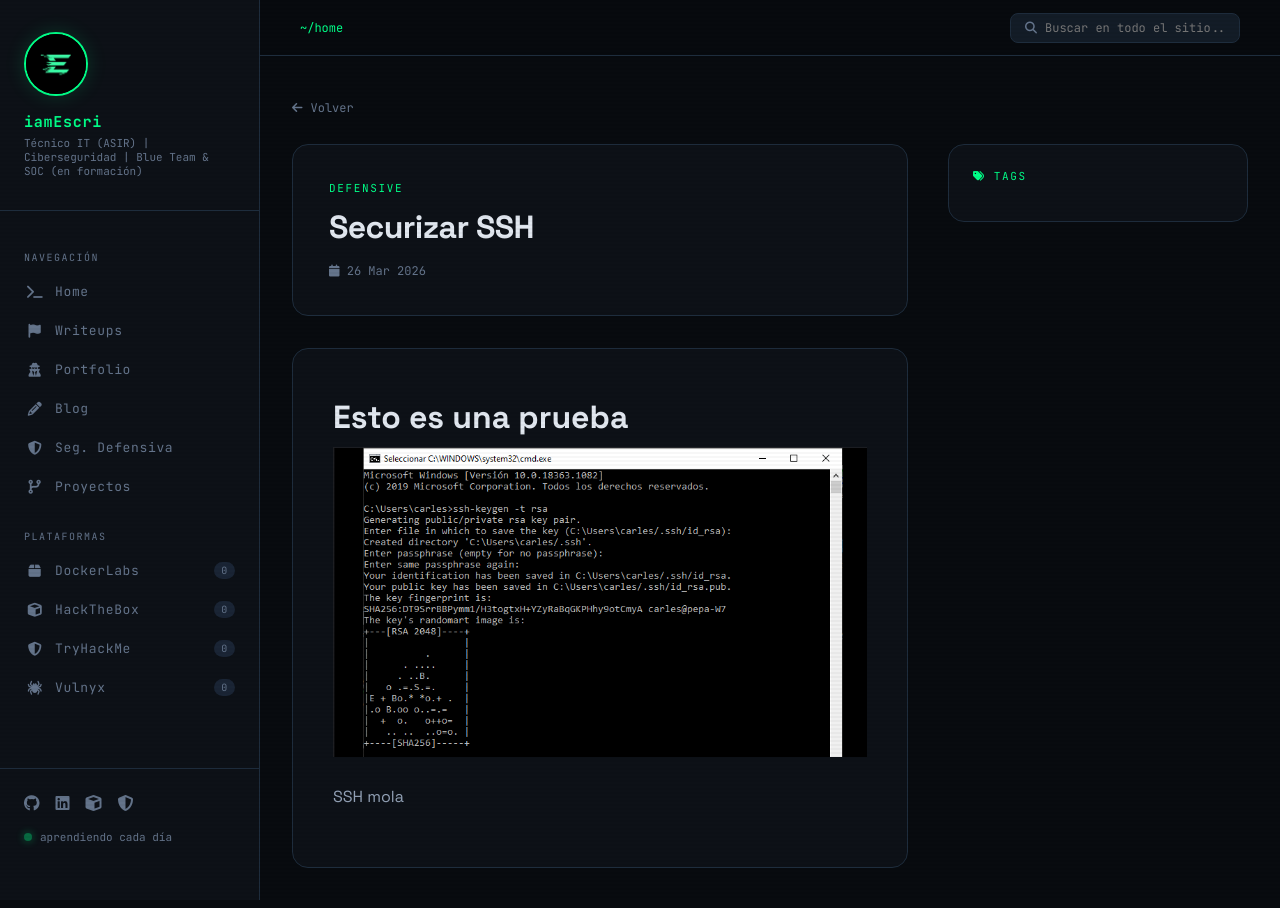
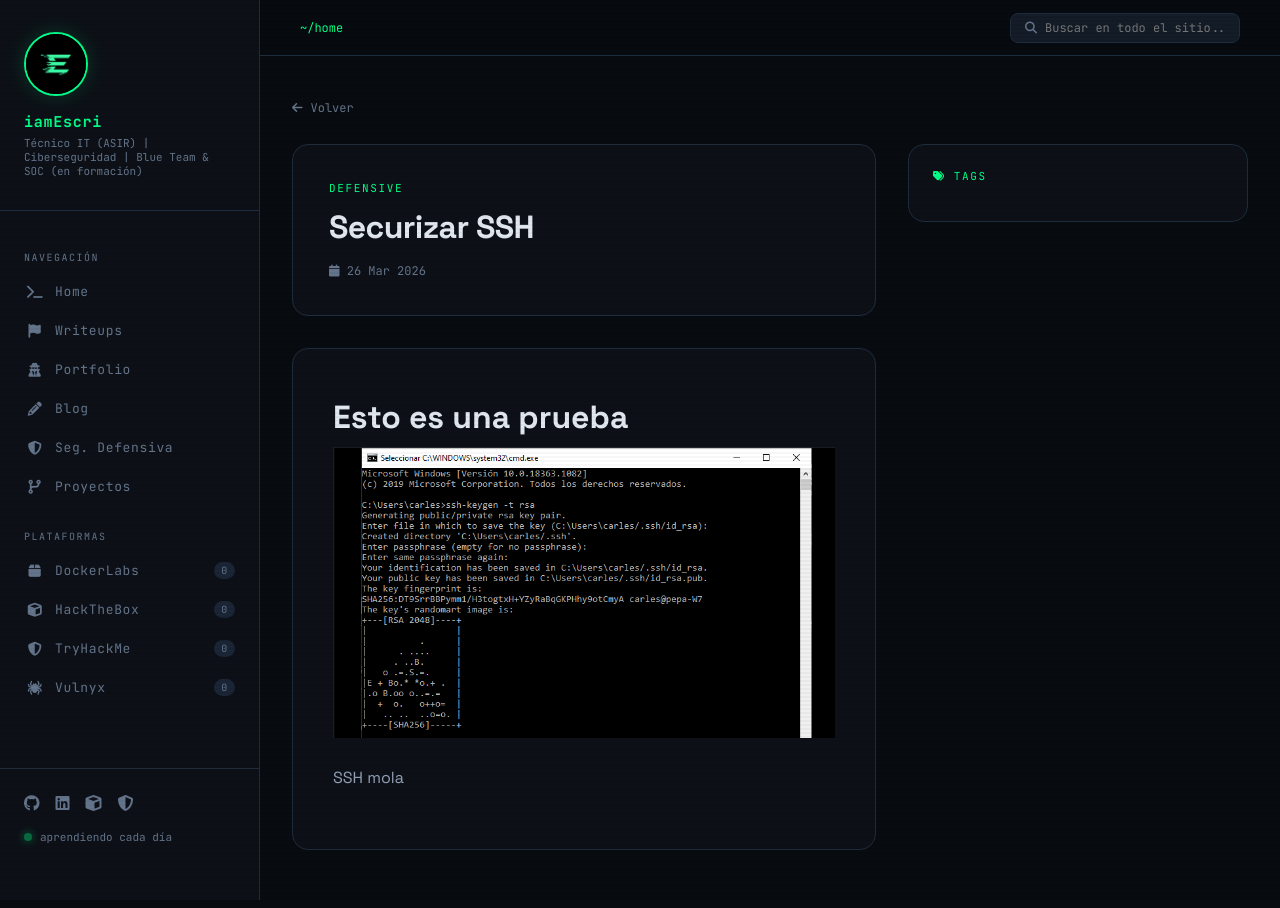
Before and after one commit to iamEscri/iamescri.github.io, a Jekyll site: the page built from _posts/defensive/2026-03-26-SecurizarSSH.md, in a window 1280 px wide. Built offline with Jekyll 4.4.1, drawn with Linux system fonts in a browser that asks for light colours.

Commit message:
Update main.css

```diff
--- a/assets/css/main.css
+++ b/assets/css/main.css
@@ -245,6 +245,9 @@
 
 /* ===== CONTENT ===== */
 .content { padding: 40px; max-width: 1200px; }
+
+/* Sin max-width en páginas de post/writeup/proyecto/defensiva para que el grid ocupe todo */
+.content:has(.post-layout) { max-width: none; }
 
 /* ===== SECTIONS ===== */
 .section { display: none; }
@@ -787,8 +790,8 @@
 /* ===== POST LAYOUT CON SIDEBAR DERECHA ===== */
 .post-layout {
   display: grid;
-  grid-template-columns: 1fr 300px;
-  gap: 40px;
+  grid-template-columns: 1fr 340px;
+  gap: 32px;
   align-items: start;
   max-width: 100%;
 }
```
